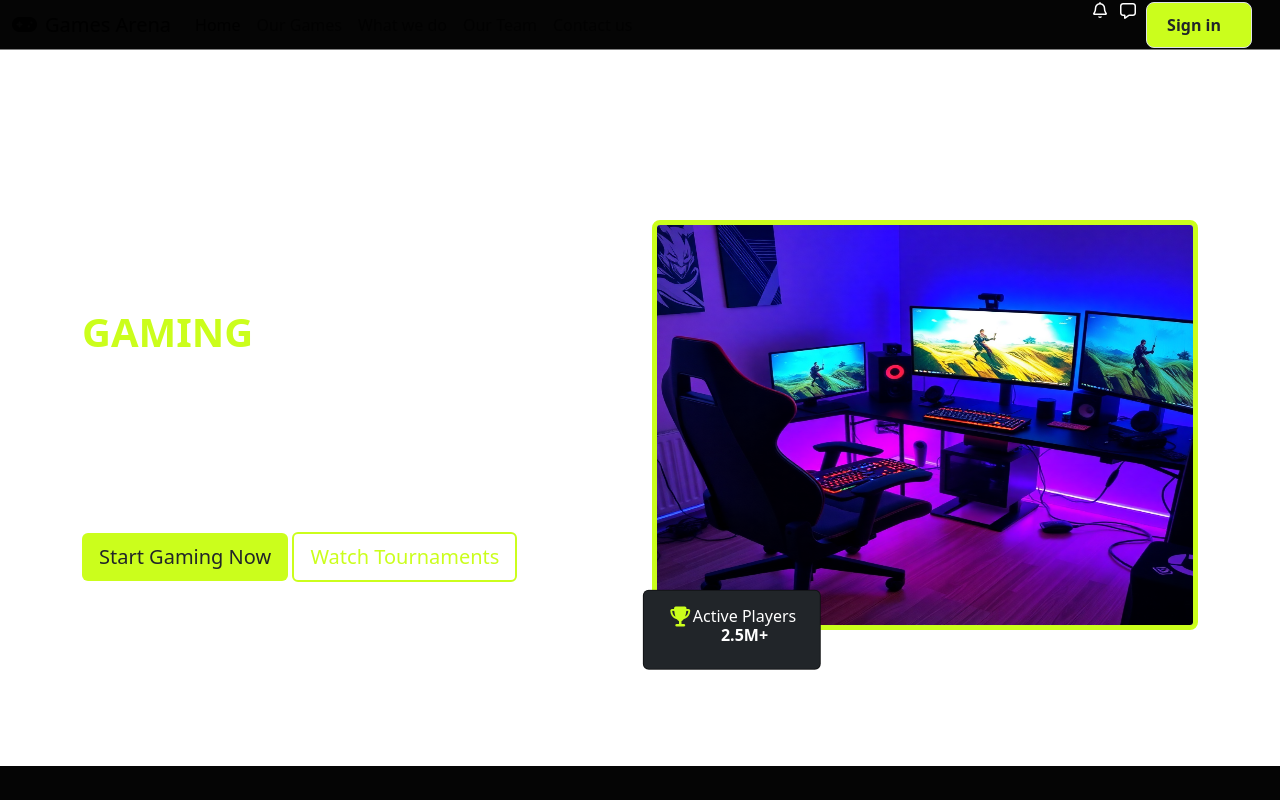
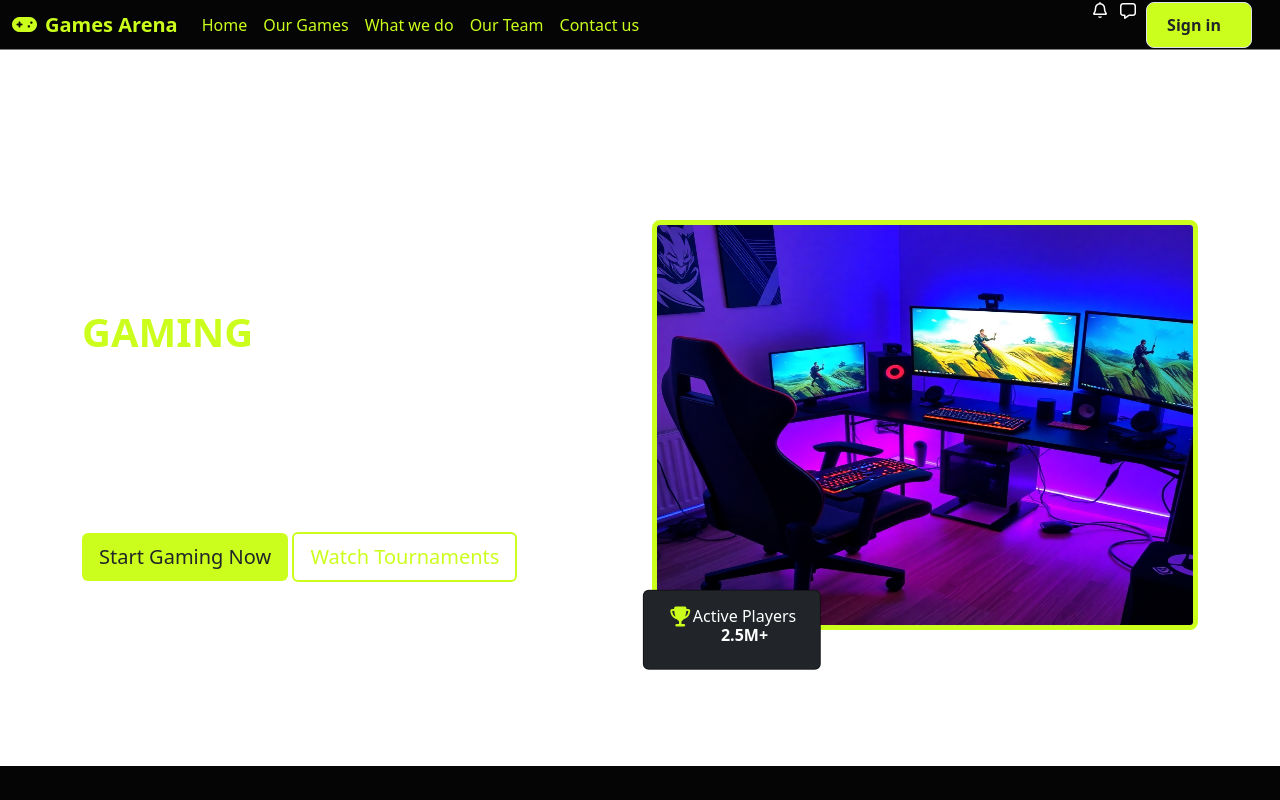
Before and after one commit to omniakhaled2627-ship-it/Games-Arena-., a plain HTML site: page index.html in a window 1280 px wide. Shown: the top 800 px of the page. Drawn offline with nearby package versions, Linux system fonts and the light colour scheme.

Commit message:
update-1

```diff
--- a/css/styling.css
+++ b/css/styling.css
@@ -1502,3 +1502,19 @@ margin-top:5px;
 margin-left:90px;
 }
 }
+.arena {
+color:#cbfe1c;
+font-weight: bolder;
+}
+.g-p {
+color:#cbfe1c;
+}
+.nav-link.active {
+color:#cbfe1c !important;
+}
+.nav-link {
+color:#cbfe1c !important;
+}
+.fa-bars {
+color:#cbfe1c;
+}
```
